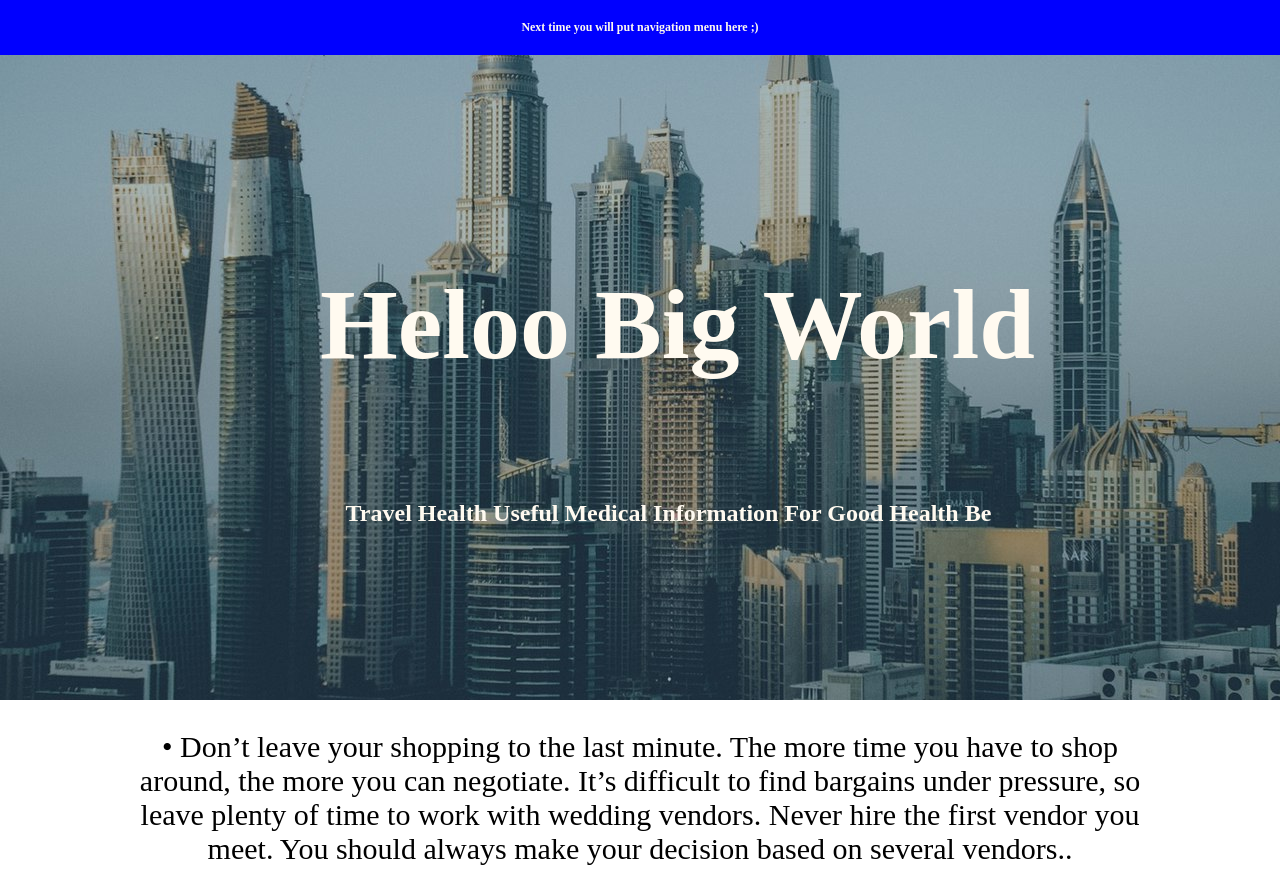
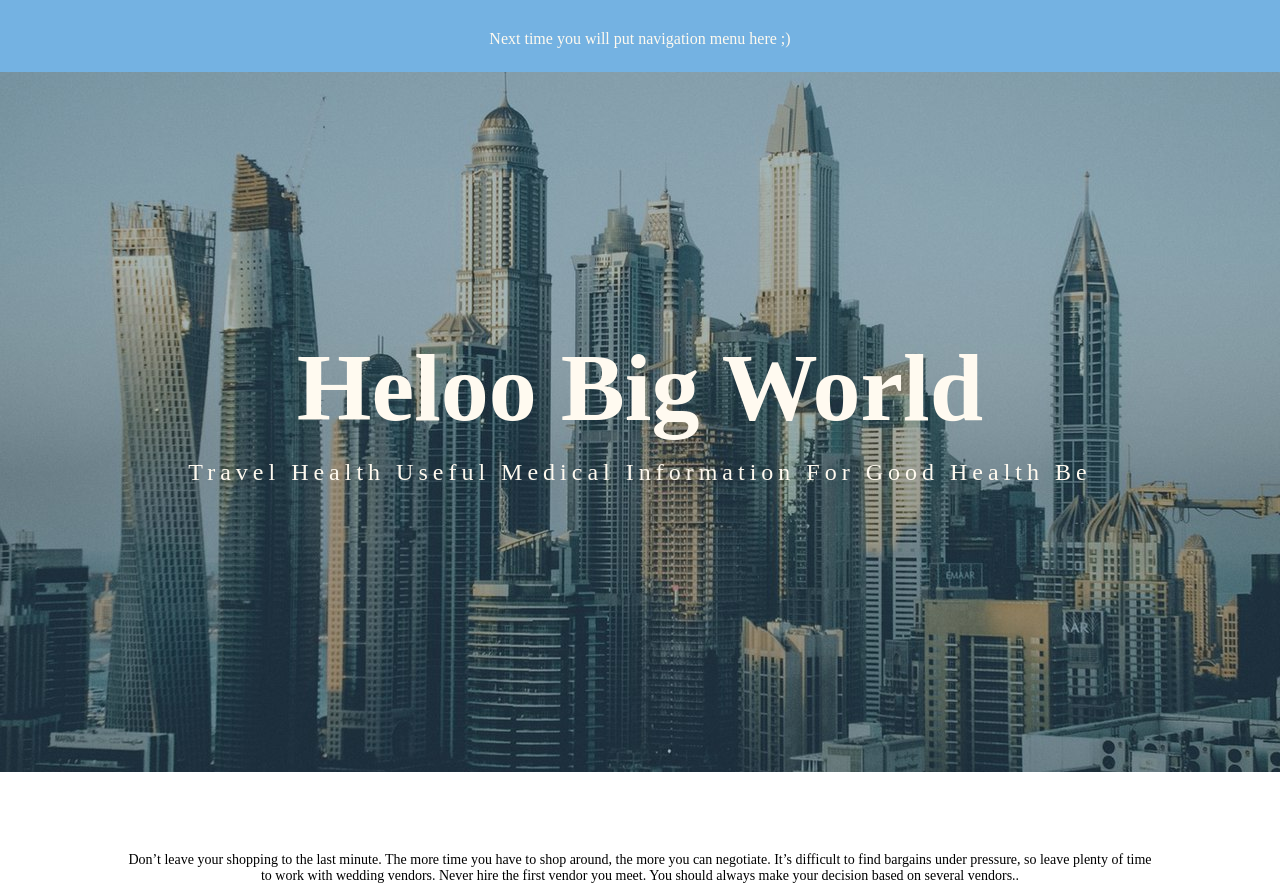
Before and after one commit to samsonovd/html, a plain HTML site: page на/index.html in a window 1280 px wide. Shown: the top 893 px of the page. Drawn offline with Linux system fonts and the light colour scheme.

Commit message:
test-commit

```diff
--- a/на/index.html
+++ b/на/index.html
@@ -7,20 +7,29 @@
         <link rel="stylesheet" href="main.css">
     </head>
     <body>
-        <div class="h5">
-        <h5>Next time you will put navigation menu here ;)</h5></div>
-        <div class="h1">
+        <!-- Header -->
+        <div class="header">
+        	<h5>Next time you will put navigation menu here ;)</h5>
+        </div>
+
+        <!-- Cover-bloc -->
+        <div class="cover-container">
+	        <div class="page-title">
 	        	<h1>Heloo Big World</h1>
 	        </div>
-        <div class="h2">
-        <h2>Travel Health Useful Medical Information For Good Health Be</h2></div>
-        <div class="img">
 
+	        <div class="page-description">
+	        	<h2>Travel Health Useful Medical Information For Good Health Be</h2>
 	        </div>
+        </div>
+
+
         <div class="center">
-        <p> •	Don’t leave your shopping to the last minute. The more time you have to shop around, the more you can negotiate. It’s difficult to find bargains under pressure, so leave plenty of time to work with wedding vendors. Never hire the first vendor you meet. You should always make your decision based on several vendors..
+	        <p>
+		        Don’t leave your shopping to the last minute. The more time you have to shop around, the more you can negotiate. It’s difficult to find bargains under pressure, so leave plenty of time to work with wedding vendors. Never hire the first vendor you meet. You should always make your decision based on several vendors..
 			</p>
-        <img src="bd.jpg" alt="loog" width="50%" height="500px";>
+
+		    <img src="bd.jpg" alt="loog" width="50%" height="auto";>
 		    <p>
 		    	<br/>	The city of southern California, san diego is locally known as ‘America’s Finest City’. It’s located on San Diego Bay, an inlet of the Pacific Ocean near the Mexican border. San Diego is the second largest city in California and the seventh largest in the United States. It is also nicknamed as ‘America’s biggest small town’.
 
--- a/на/main.css
+++ b/на/main.css
@@ -1,22 +1,41 @@
 body{
     margin: 0;
 }
-.h1{
-    position: absolute;
-    text-align: center;
-    top: 25%;
-    left: 25%;
-    font-size: 50px;
+
+h1 {
+    margin: 0;
+}
+
+
+h2 {
+    margin: 0;
+    font-weight: normal;
+}
+
+h5 {
+    margin: 0;
+    font-weight: normal;
+}
+
+.header{
+    background: #74B2E2;
+    top: 0;
+    margin: 0;
+    width: 100%;
+    height: 72px;
+    text-align:center;
+    position:absolute;
     color: floralwhite;
+    font-size: 16px;
 }
-.h2{
-   position: absolute;
-    text-align: center;
-    top: 60%;
-    left: 27%;
-    color: floralwhite;
+
+.header h5 {
+    padding-top: 30px;
+    font-size: 16px;
 }
-    .img {
+
+.cover-container {
+    margin-top: 72px;
     background: url(bg.jpg);
     background-size:cover;
     width: 100%;
@@ -24,25 +43,35 @@ body{
     background-repeat: no-repeat;
 }
 
+.page-title{
+    text-align: center;
+    padding-top: 260px;
+    padding-right: 10%;
+    padding-left: 10%;
+    font-size: 48px;
+    font-weight: bold;
+    color: floralwhite;
+}
 
- .center{
-        background-size: cover;
-        width: 100%;
-        height: 500px;
-        margin-top: 0;
-     text-align: center;
-     font-size: 30px;
+.page-description {
+    text-align: center;
+    padding-top: 16px;
+    font-size: 16px;
+    color: floralwhite;
+    font-weight: normal;
+    letter-spacing: 5px;
 }
+
+.center{
+    background-size: cover;
+    width: 100%;
+    height: auto;
+    margin-top: 80px;
+    text-align: center;
+    font-size: 14px;
+}
+
 .center p{
     padding-left: 10%;
     padding-right: 10%;
 }
-.h5{
-    background: blue;
-    margin: 0;
-    width: 100%;
-    text-align:center;
-    position:absolute;
-    color: floralwhite;
-    font-size: 90%;
-}
```
Lines whose indentation alone changed are shown as unchanged.
